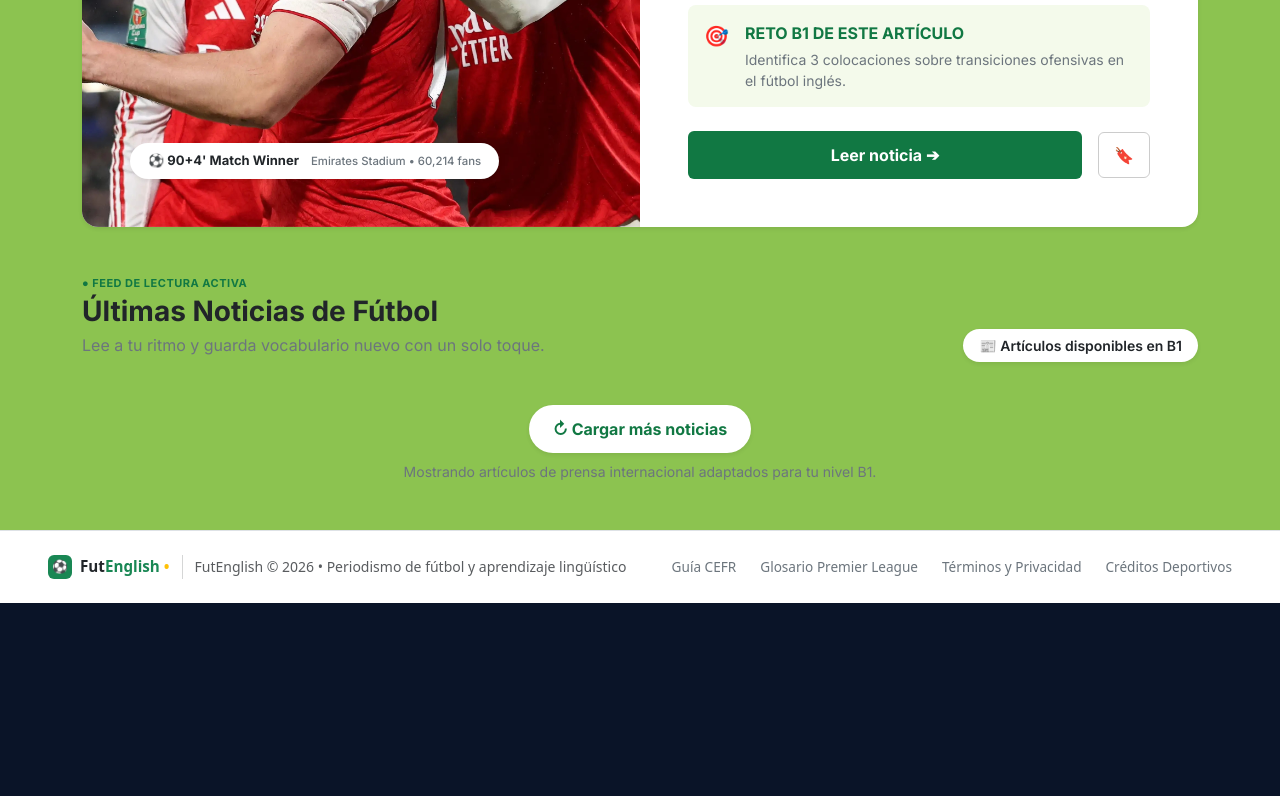
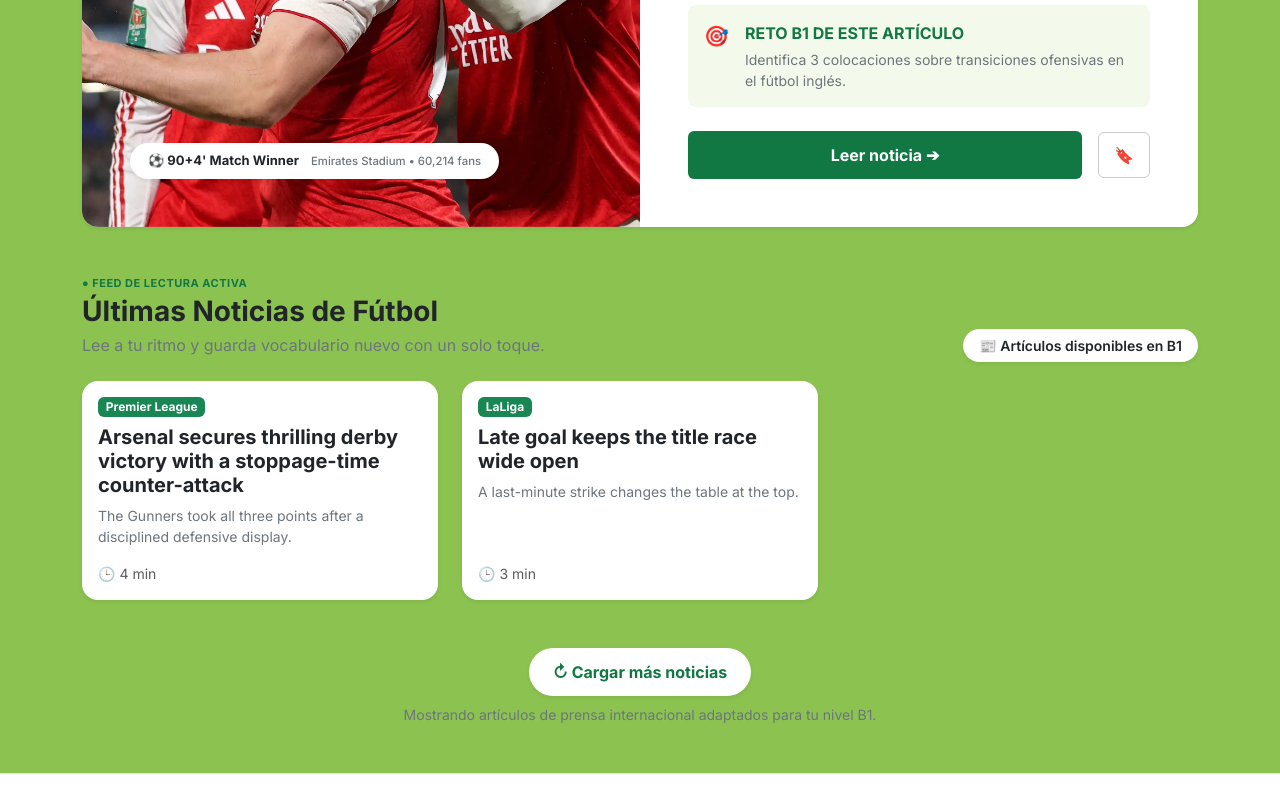
Before and after one commit to BuitragoThomas/FutEnglish, an Angular app: page /feed in a window 1280 px wide. Shown: the part 497-1293 px from the top of the page. Before the commit the page ends 1100 px from the top, so only its background shows below. Built offline with nearby package versions, Linux system fonts and the light colour scheme.

Commit message:
feat: Feed muestra las noticias con @for y @if

```diff
--- a/src/app/feed/feed.html
+++ b/src/app/feed/feed.html
@@ -95,7 +95,25 @@
       </div>
     </div>
 
-    <div class="row g-4 news-grid">
+        <div class="row g-4 news-grid">
+      @if (loading()) {
+        <p class="text-center text-secondary">Cargando noticias...</p>
+      } @else if (newsList().length === 0) {
+        <p class="text-center text-secondary">No hay noticias para este nivel todavía.</p>
+      } @else {
+        @for (article of newsList(); track article.id) {
+          <div class="col-12 col-md-6 col-lg-4">
+            <div class="card h-100 shadow-sm border-0 rounded-4">
+              <div class="card-body d-flex flex-column">
+                <span class="badge bg-success align-self-start mb-2">{{ article.league }}</span>
+                <h3 class="h5 fw-bold">{{ article.title }}</h3>
+                <p class="text-secondary small flex-grow-1">{{ article.excerpt }}</p>
+                <small class="text-muted">🕒 {{ article.readTime }} min</small>
+              </div>
+            </div>
+          </div>
+        }
+      }
     </div>
 
     <div class="text-center mt-5">
```
